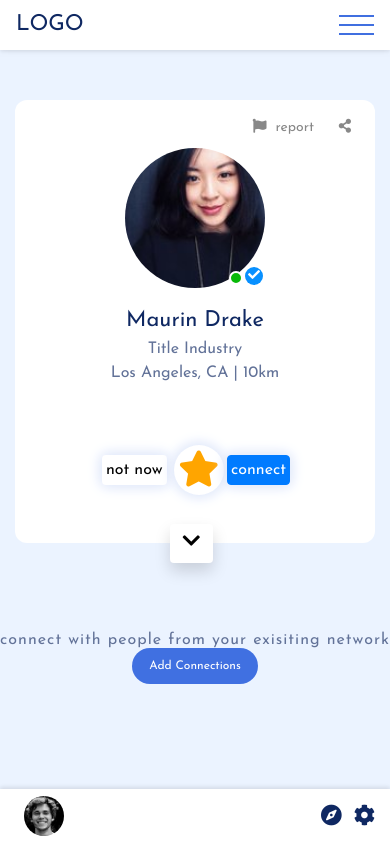
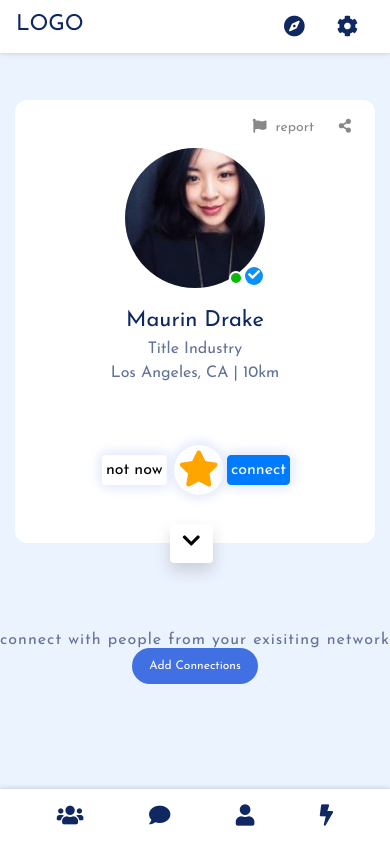
Before and after one commit to solinkz/phrase, a plain HTML site: page keyPhrase/mobile.index.html in a window 390 px wide. Drawn offline with Linux system fonts and the light colour scheme.

Commit message:
final updates

```diff
--- a/keyPhrase/css/mobile.css
+++ b/keyPhrase/css/mobile.css
@@ -16,6 +16,13 @@
     box-shadow: 0 -8px 10px rgba(0, 0, 0, 0.5);
 }
 
+.mobile-header .bar1, .mobile-header .bar2, .mobile-header .bar3 {
+    width: 35px;
+    height: 2px;
+    background-color: #0f2862;
+    margin: 7px 0;
+    transition: 0.4s;
+}
 
 
 /*---------------------------------------
@@ -70,6 +77,11 @@
     box-shadow: 0 -2px 4px rgba(0, 0, 0, 0.1);
 }
 
+.mobile-footer .header-menu{
+    display: flex;
+    justify-content: space-around;
+}
+
 #mobile .mobile-footer ul li a{
   padding:16px 6px;
   cursor: pointer;
--- a/keyPhrase/mobile.index.html
+++ b/keyPhrase/mobile.index.html
@@ -31,11 +31,26 @@
             <div class="hidden-header mobile-header">
                 <div class="button-toggle-head bg-white px-3 py-2 clearfix shadow-sm">
                     <span class="lead f-s-22">LOGO</span>
-                    <div class="t-container float-right" id="toggle-switch-head">
+                    <!-- <div class="t-container float-right" id="toggle-switch-head">
                         <div class="bar1"></div>
                         <div class="bar2"></div>
                         <div class="bar3"></div>
-                    </div>
+                    </div> -->
+
+                    <ul class="nav header-menu float-right ">
+                        <li class="nav-item fa-lg">
+                            <a class="nav-link" href="index.html">
+                                <i class="fa fa-compass"></i>
+                            </a>
+                        </li>
+
+                        <li class="nav-item fa-lg">
+                            <a class="nav-link" href="settings.html">
+                                <i class="fa fa-cog"></i>
+                            </a>
+                        </li>
+
+                    </ul>
                 </div>
             </div>
             <!-- MOBILE SIDEBAR -->
@@ -321,33 +336,42 @@
             <!-- MOBILE FOOTER -->
             <div class="mobile-footer">
                 <div class="footer">
-                    <div class="row">
                         <!-- avatar image -->
-                        <div class="col-2">
+                        <!-- <div class="col-2">
 
                             <a href="index.html" class="img">
                                 <img src="images/avatar.jpg" width="40" height="40" alt="avatar image" class="rounded-circle avatar">
                             </a>
-                        </div>
+                        </div> -->
 
                         <!-- icon menus -->
-                        <div class="col-10   p-0 ">
-                            <ul class="nav header-menu float-right ">
+                        <div class=" menus">
+                            <ul class="nav header-menu  ">
                                 <li class="nav-item fa-lg">
-                                    <a class="nav-link" href="index.html">
-                                        <i class="fa fa-compass"></i>
+                                    <a class="nav-link" href="connection.html">
+                                        <i class="fa fa-users"></i>
                                     </a>
                                 </li>
 
                                 <li class="nav-item fa-lg">
-                                    <a class="nav-link" href="settings.html">
-                                        <i class="fa fa-cog"></i>
+                                    <a class="nav-link" href="messages.html">
+                                        <i class="fa fa-comment"></i>
+                                    </a>
+                                </li>
+                                <li class="nav-item fa-lg">
+                                    <a class="nav-link" href="profile.html">
+                                        <i class="fa fa-user"></i>
+                                    </a>
+                                </li>
+                                <li class="nav-item fa-lg">
+                                    <a class="nav-link" href="addon.html">
+                                        <i class="fa fa-bolt"></i>
                                     </a>
                                 </li>
 
                             </ul>
                         </div>
-                    </div>
+
                 </div>
             </div>
 
```
